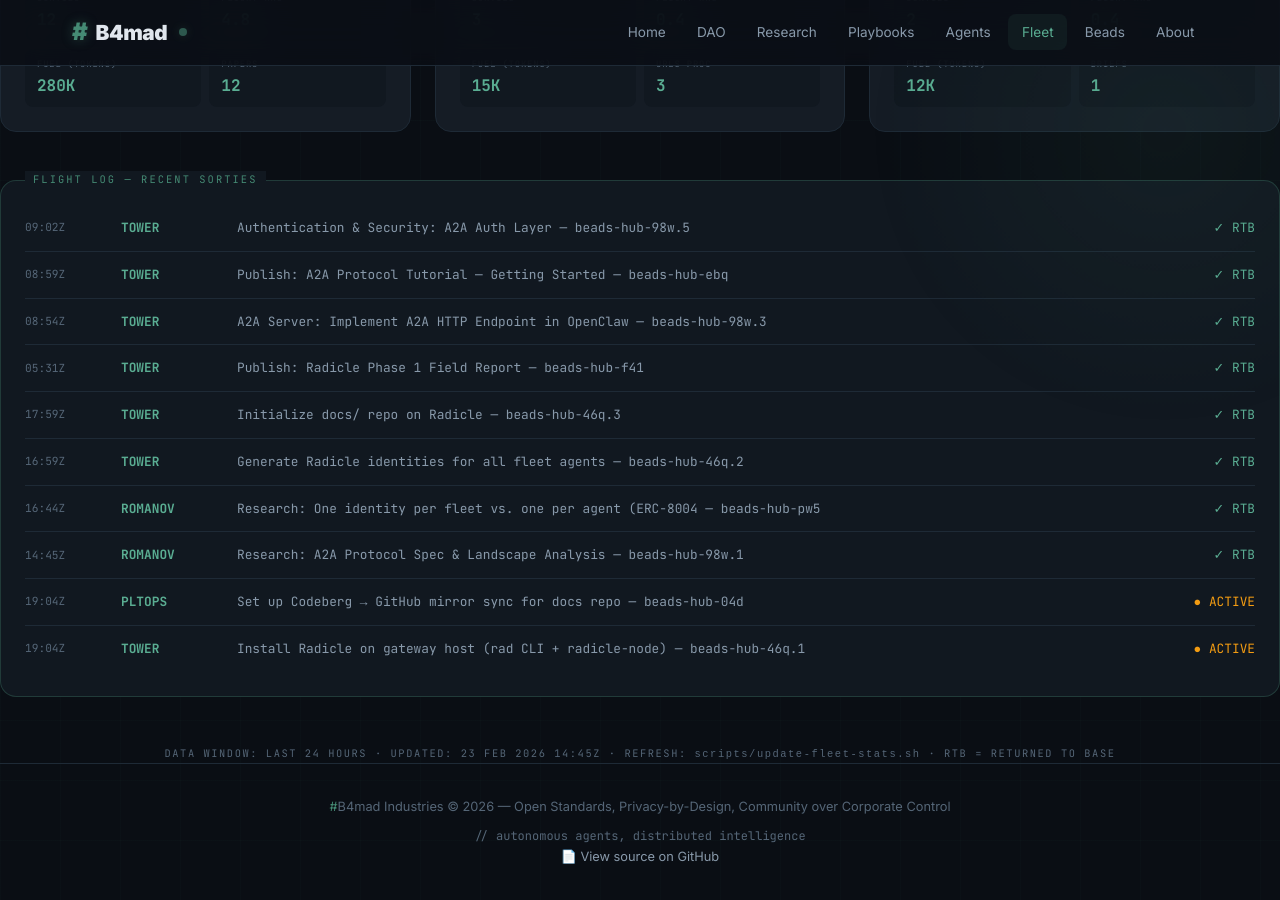
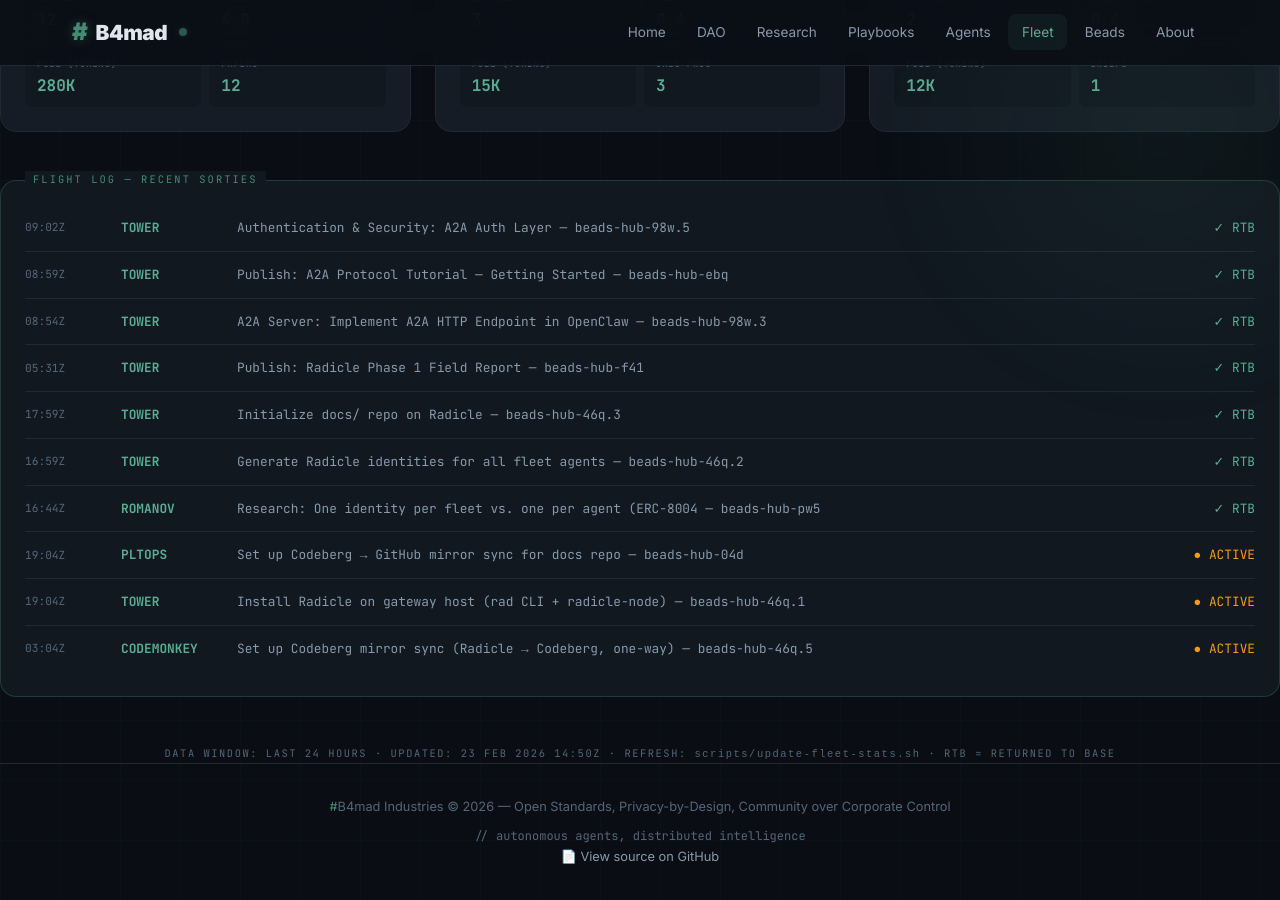
Before and after one commit to brenner-axiom/docs, a Jekyll site: the page built from fleet/index.html, in a window 1280 px wide and 900 px high, scrolled down 847 px. Built offline with Jekyll 4.4.1, drawn with Linux system fonts in a browser that asks for light colours.

Commit message:
fleet: auto-update dashboard stats 2026-02-23T14:50Z

```diff
--- a/fleet/index.html
+++ b/fleet/index.html
@@ -551,12 +551,6 @@ description: "#B4mad Agent Fleet metrics dashboard with aviation theme"
     <span class="log-status"><span class="complete">✓ RTB</span></span>
   </div>
   <div class="log-entry">
-    <span class="log-time">14:45Z</span>
-    <span class="log-callsign">ROMANOV</span>
-    <span class="log-mission">Research: A2A Protocol Spec & Landscape Analysis — beads-hub-98w.1</span>
-    <span class="log-status"><span class="complete">✓ RTB</span></span>
-  </div>
-  <div class="log-entry">
     <span class="log-time">19:04Z</span>
     <span class="log-callsign">PLTOPS</span>
     <span class="log-mission">Set up Codeberg → GitHub mirror sync for docs repo — beads-hub-04d</span>
@@ -568,10 +562,16 @@ description: "#B4mad Agent Fleet metrics dashboard with aviation theme"
     <span class="log-mission">Install Radicle on gateway host (rad CLI + radicle-node) — beads-hub-46q.1</span>
     <span class="log-status"><span class="active">● ACTIVE</span></span>
   </div>
+  <div class="log-entry">
+    <span class="log-time">03:04Z</span>
+    <span class="log-callsign">CODEMONKEY</span>
+    <span class="log-mission">Set up Codeberg mirror sync (Radicle → Codeberg, one-way) — beads-hub-46q.5</span>
+    <span class="log-status"><span class="active">● ACTIVE</span></span>
+  </div>
 </div>
 
 <div style="text-align: center; margin-top: 2rem;">
   <p style="font-family: 'JetBrains Mono', monospace; font-size: 0.65rem; color: var(--text-muted); letter-spacing: 0.15em;">
-    DATA WINDOW: LAST 24 HOURS · UPDATED: 23 FEB 2026 14:45Z ·                                                                                                                                                                                                                                                                                                                                                                                                                                                                                                                                                                                                                                                                                                                                                                                                                                                                                                                                                                                       REFRESH: <code>scripts/update-fleet-stats.sh</code> · RTB = RETURNED TO BASE
+    DATA WINDOW: LAST 24 HOURS · UPDATED: 23 FEB 2026 14:50Z ·                                                                                                                                                                                                                                                                                                                                                                                                                                                                                                                                                                                                                                                                                                                                                                                                                                                                                                                                                                                        REFRESH: <code>scripts/update-fleet-stats.sh</code> · RTB = RETURNED TO BASE
   </p>
 </div>
```
